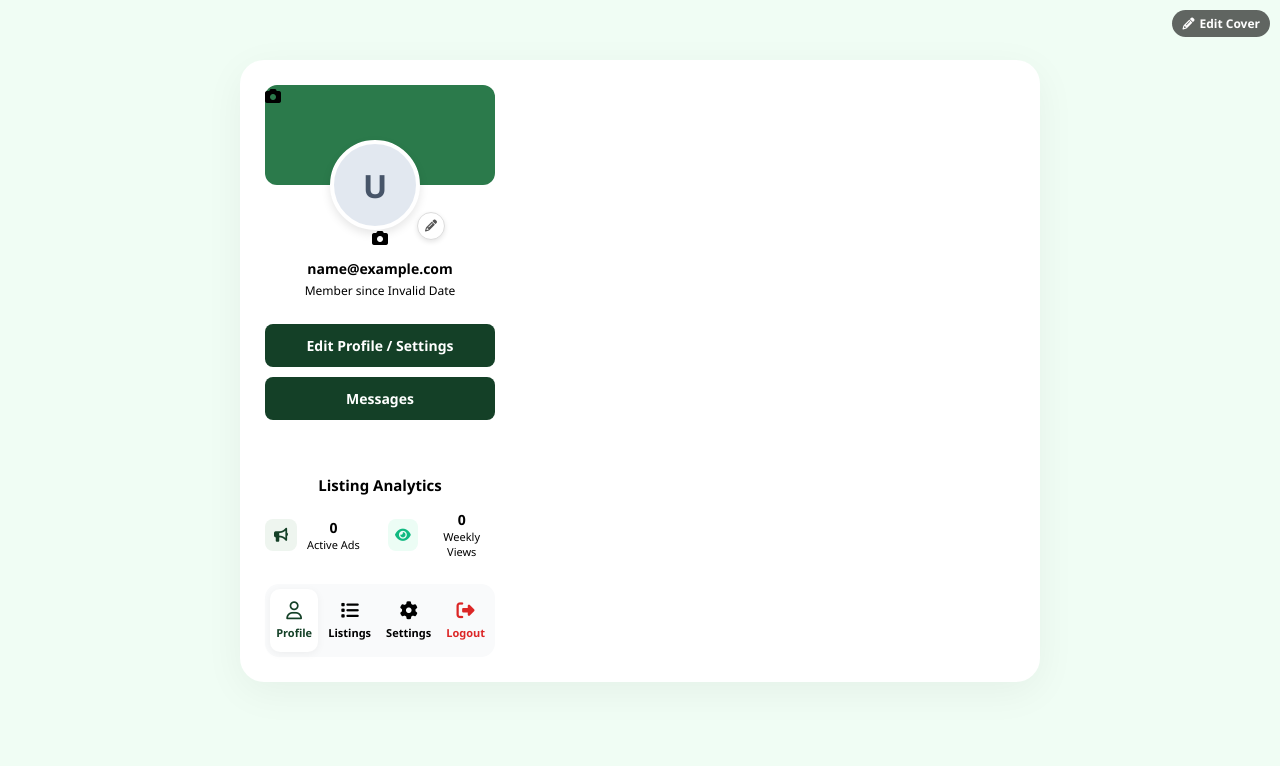
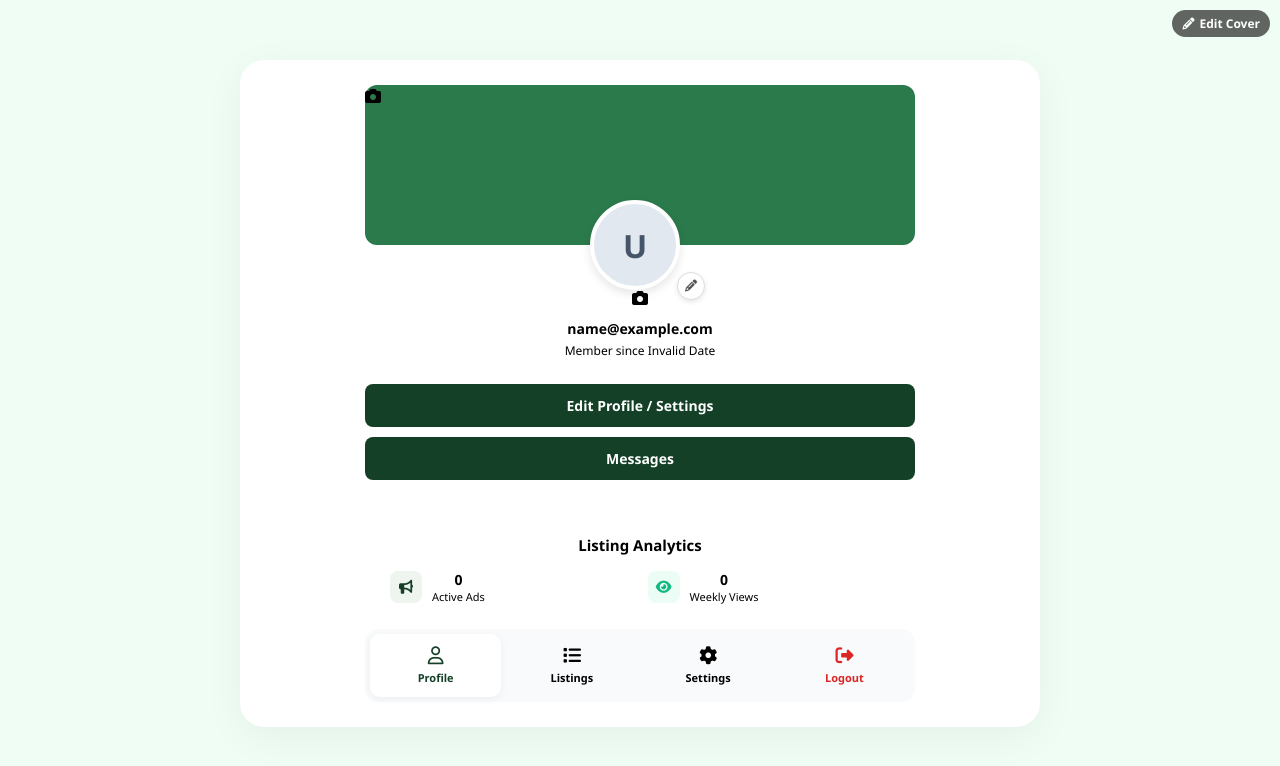
Before and after one commit to Cloud7c/project-secret-backend-99, a React (Vite) app in the folder frontend/: page /account in a window 1280 px wide. Shown: the top 766 px of the page. Built offline with nearby package versions, Linux system fonts and the light colour scheme; no server answers; sample sign-in values are in the browser's storage.

Commit message:
UI Fix: Center and expand the Profile tab on desktop so it isn't squeezed into the sidebar dimensions

```diff
--- a/frontend/src/assets/css/account.css
+++ b/frontend/src/assets/css/account.css
@@ -230,6 +230,16 @@
     margin-top: 25px;
 }
 
+/* Sidebar Full View (When on Profile Tab) */
+.profile-sidebar.full-view {
+    width: 100%;
+    max-width: 600px;
+    margin: 0 auto;
+}
+.profile-sidebar.full-view .cover-photo {
+    height: 160px; /* Better proportion for 600px width */
+}
+
 /* Sidebar Collapsed State (when not on Profile tab) */
 .profile-sidebar.collapsed {
     width: 100px;
--- a/frontend/src/pages/Dashboard.jsx
+++ b/frontend/src/pages/Dashboard.jsx
@@ -234,7 +234,7 @@ const Dashboard = () => {
                 <div className="dashboard-card">
 
                     {/* LEFT COLUMN: Profile Sidebar */}
-                    <aside className={`profile-sidebar ${activeTab !== 'profile' ? 'collapsed' : ''}`}>
+                    <aside className={`profile-sidebar ${activeTab !== 'profile' ? 'collapsed' : 'full-view'}`}>
                         {activeTab === 'profile' && (
                             <>
                                 <div className="profile-header">
```
